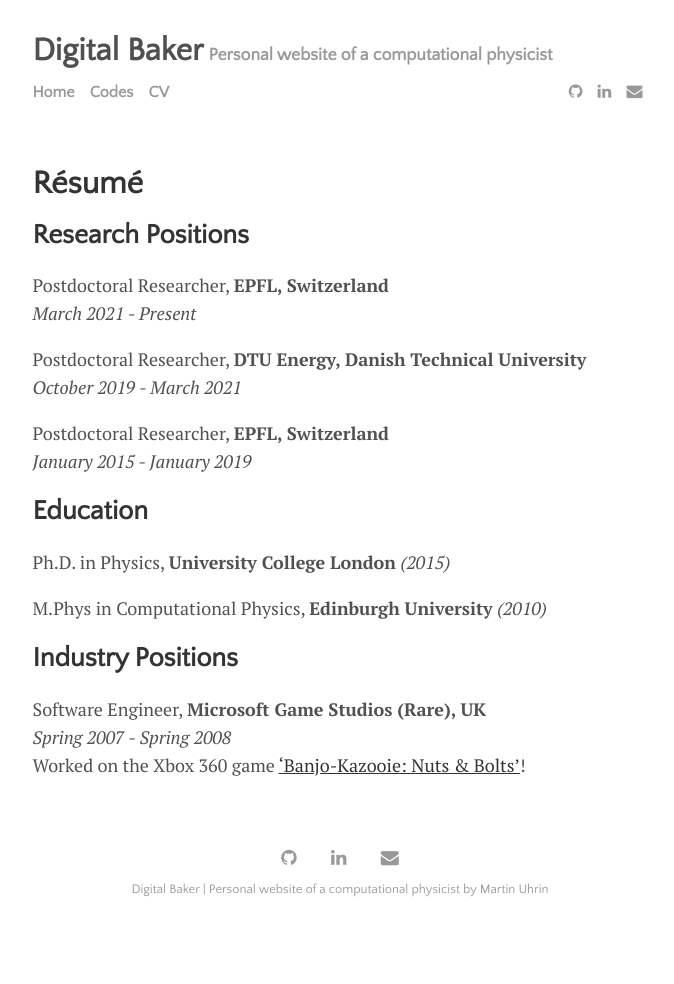
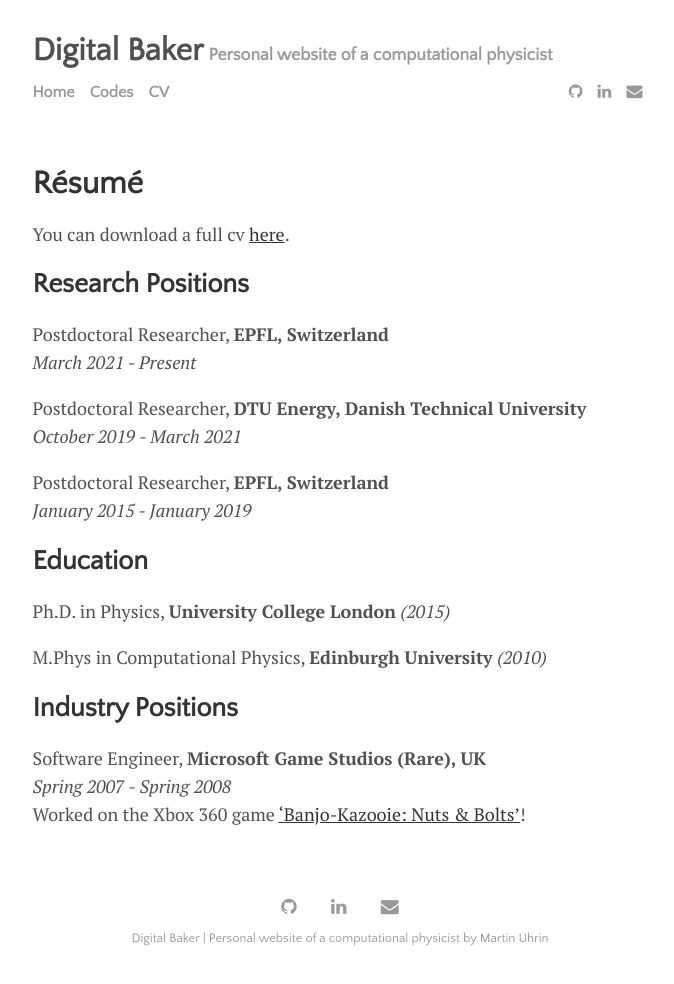
Before and after one commit to muhrin/muhrin.github.io, a Jekyll site: the page built from menu/cv.md, in a window 1280 px wide. Shown: the whole page, without its empty margins (300-974 px from the left). Built offline with Jekyll 4.4.1, drawn with Linux system fonts in a browser that asks for light colours; before the commit the page ends 935 px from its top, so only the background shows below that.

Commit message:
Added full CV

```diff
--- a/menu/cv.md
+++ b/menu/cv.md
@@ -2,6 +2,8 @@
 layout: page
 title: Résumé
 ---
+
+You can download a full cv <a href="{{ site.github.url }}/assets/martin_uhrin_cv.pdf">here</a>.
 
 ## Research Positions
 
```
Also changed, not shown: 1 other file.
